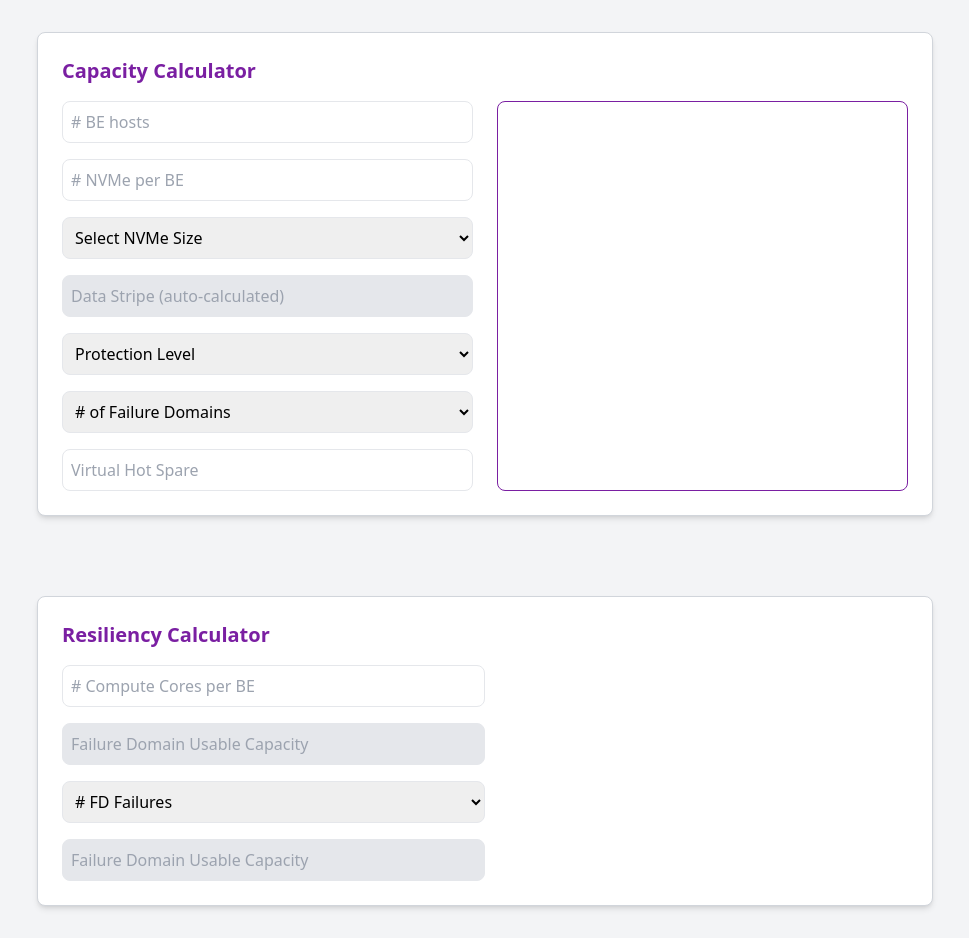
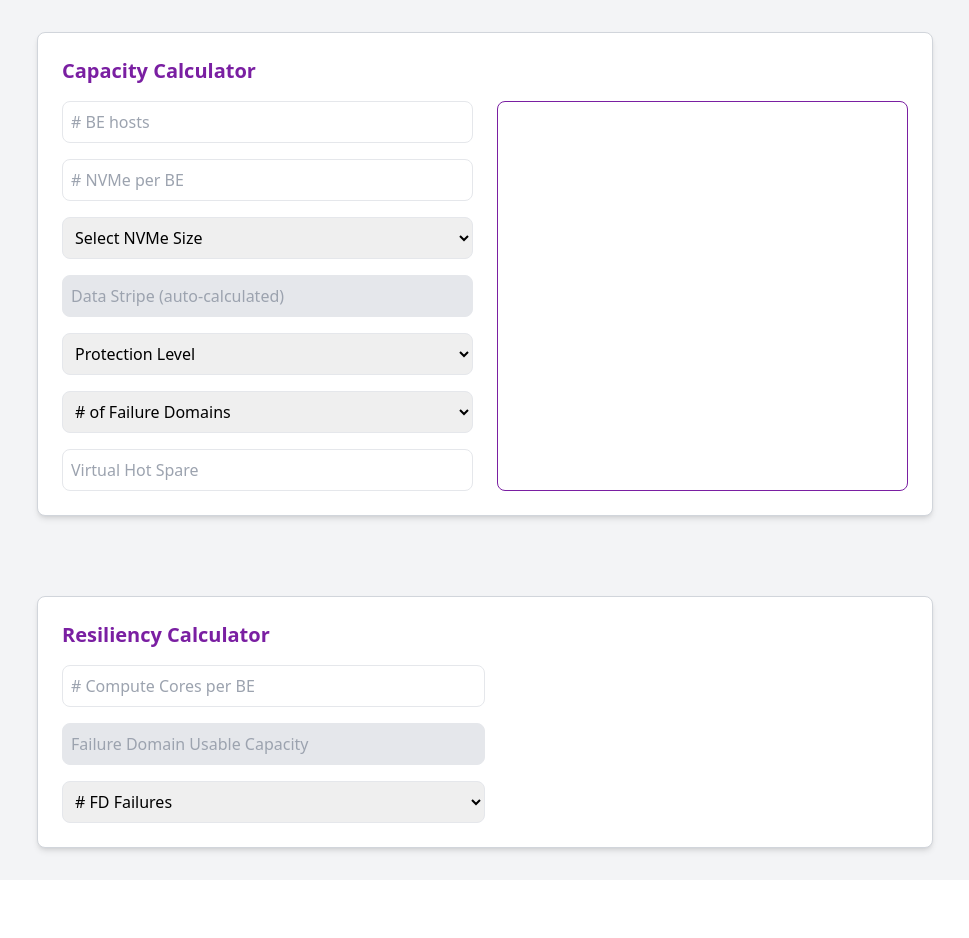
Before and after one commit to bmp-dot/calc, a React (Create React App) app: page / in a window 1280 px wide. Shown: the whole page, without its empty margins (155-1124 px from the left). After the commit the page ends 880 px from the top, so only its background shows below. Built offline with nearby package versions, Linux system fonts and the light colour scheme.

Commit message:
Update App.jsx
fix double entry for usable FD capacity in resiliency calc

```diff
--- a/src/App.jsx
+++ b/src/App.jsx
@@ -199,13 +199,6 @@ export default function CalculatorApp() {
               <option key={n} value={n}>{n}</option>
             ))}
           </select>
-          <input
-            type="text"
-            value={failureDomainUsable ? failureDomainUsable.split(': ')[1] : ''}
-            readOnly
-            placeholder="Failure Domain Usable Capacity"
-            className="p-2 border rounded-lg bg-gray-200 cursor-not-allowed"
-          />
         </div>
       </div>
     </div>
```
